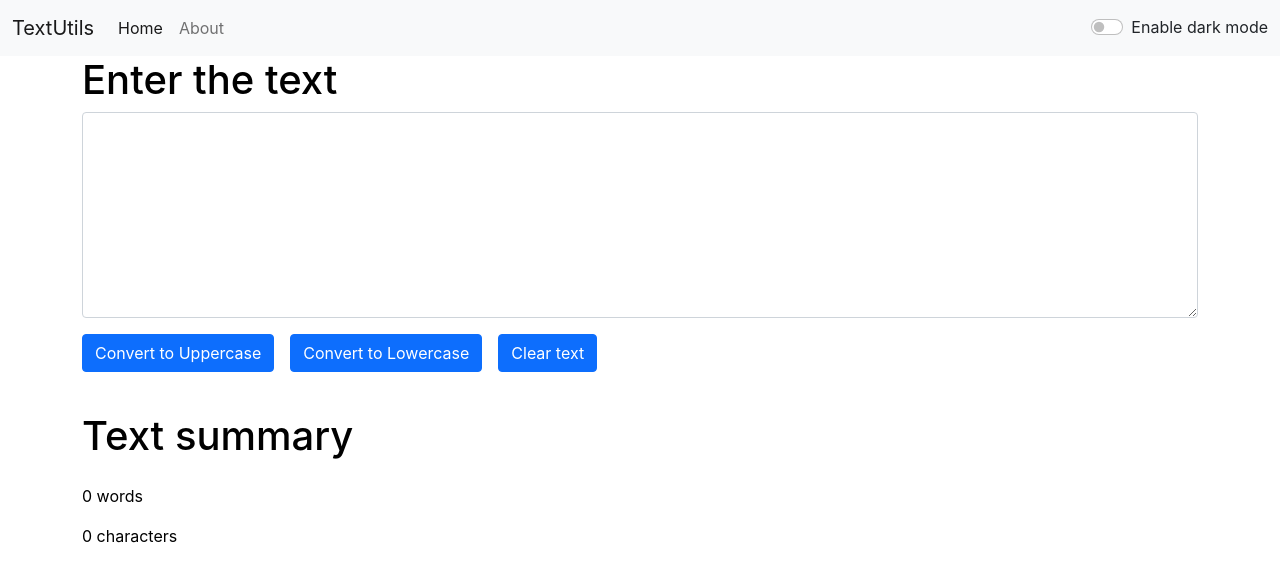
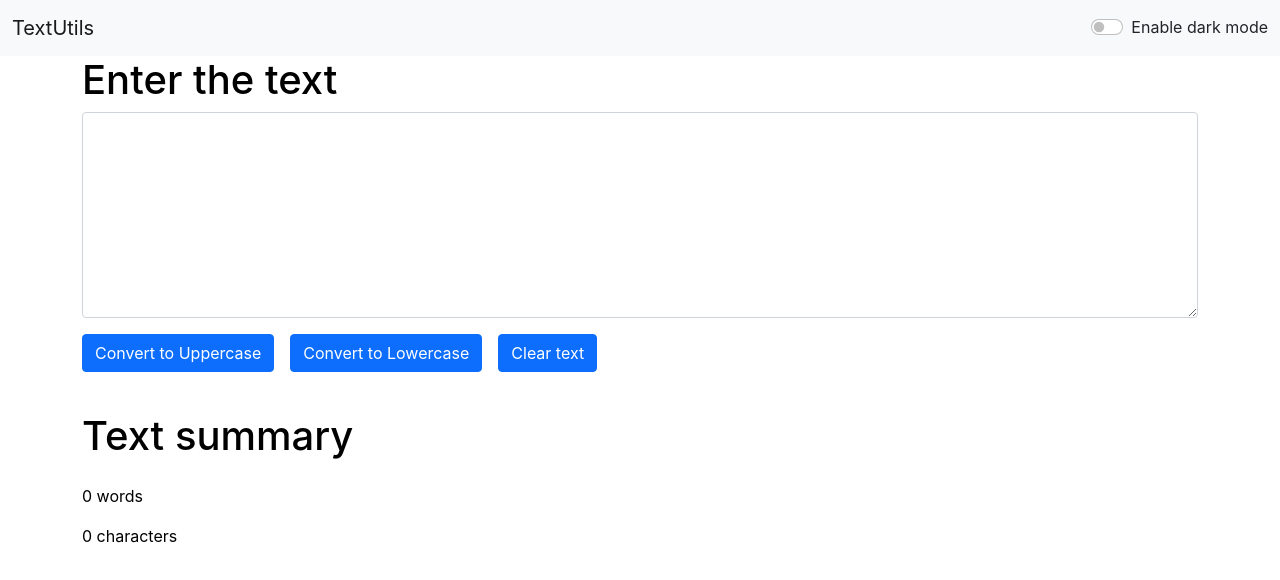
Before and after one commit to Rahul2570089/TextUtils, a React (Create React App) app: page / in a window 1280 px wide. Shown: the top 580 px of the page. Built offline with nearby package versions, Linux system fonts and the light colour scheme.

Commit message:
TextUtils added

```diff
--- a/package.json
+++ b/package.json
@@ -1,4 +1,5 @@
 {
+  "homepage": "https://rahul2570089.github.io/TextUtils",
   "name": "my-app",
   "version": "0.1.0",
   "private": true,
@@ -13,6 +14,8 @@
     "web-vitals": "^2.1.4"
   },
   "scripts": {
+    "predeploy": "npm run build",
+    "deploy": "gh-pages -d build",
     "start": "react-scripts start",
     "build": "react-scripts build",
     "test": "react-scripts test",
--- a/src/App.js
+++ b/src/App.js
@@ -3,12 +3,12 @@ import './App.css';
 import Navbar from './components/Navbar'
 import Textform from './components/Textform'
 import Alert from './components/Alert'
-import About from './components/About'
-import {
-  BrowserRouter as Router,
-  Routes,
-  Route,
-} from "react-router-dom";
+// import About from './components/About'
+// import {
+//   BrowserRouter as Router,
+//   Routes,
+//   Route,
+// } from "react-router-dom";
 
 function App() {
   const [mode, setmode] = useState('light')
@@ -39,14 +39,15 @@ function App() {
 
   return (
     <>
-      <Router>
-        <Navbar title="TextUtils" mode={mode} toggleMode={toggleMode}></Navbar>
-        <Alert alert={alert}></Alert>
+      <Navbar title="TextUtils" mode={mode} toggleMode={toggleMode}></Navbar>
+      <Alert alert={alert}></Alert>
+      <Textform heading="Enter the text" mode={mode}></Textform>
+      {/* <Router>
         <Routes>
-          <Route exact path="/" element={<Textform heading="Enter the text" mode={mode}></Textform>} />
+          <Route exact path="/" element={} />
           <Route exact path="/About" element={<About />} />
         </Routes>
-      </Router>
+      </Router> */}
     </>
   );
 }
--- a/src/components/Navbar.js
+++ b/src/components/Navbar.js
@@ -1,6 +1,5 @@
 import React from 'react'
 import PropTypes from 'prop-types'
-import { Link } from 'react-router-dom'
 
 
 
@@ -8,20 +7,10 @@ export default function Navbar(props) {
   return (
     <nav className={`navbar navbar-expand-lg navbar-${props.mode} bg-${props.mode}`}>
       <div className="container-fluid">
-        <Link className="navbar-brand" to="/">{props.title}</Link>
+        <a className="navbar-brand" href="/">{props.title}</a>
         <button className="navbar-toggler" type="button" data-bs-toggle="collapse" data-bs-target="#navbarSupportedContent" aria-controls="navbarSupportedContent" aria-expanded="false" aria-label="Toggle navigation">
           <span className="navbar-toggler-icon"></span>
         </button>
-        <div className="collapse navbar-collapse" id="navbarSupportedContent">
-          <ul className="navbar-nav me-auto mb-2 mb-lg-0">
-            <li className="nav-item">
-              <Link className="nav-link active" aria-current="page" to="/">Home</Link>
-            </li>
-            <li className="nav-item">
-              <Link className="nav-link" to="/About">About</Link>
-            </li>
-          </ul>
-        </div>
         <div className={`form-check form-switch text-${props.mode === 'dark' ? 'light' : 'dark'}`}>
           <input className="form-check-input" type="checkbox" role="switch" id="flexSwitchCheckChecked" onClick={props.toggleMode} />
           <label className="form-check-label" htmlFor="flexSwitchCheckChecked">Enable {props.mode === 'dark' ? 'light' : 'dark'} mode</label>
```
Also changed, not shown: 1 other file (tests, documents, lock files or other folders).
